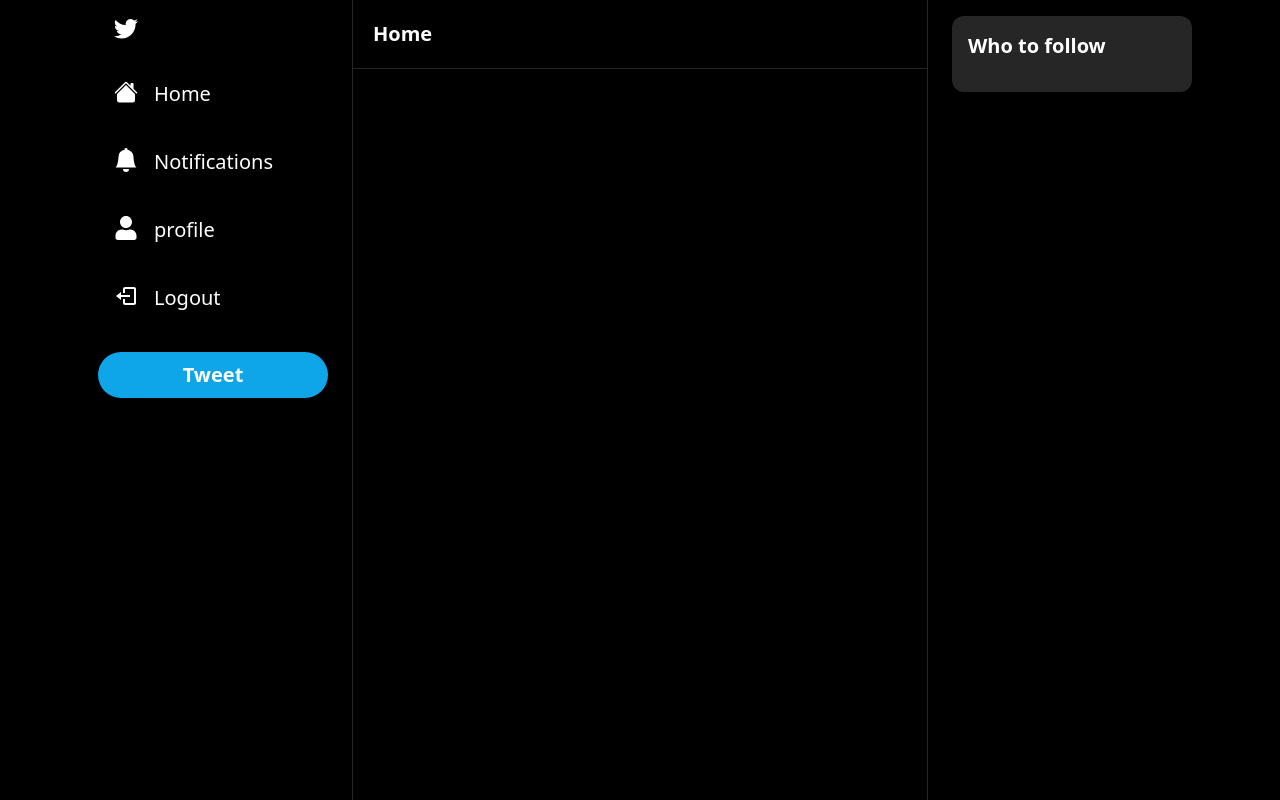
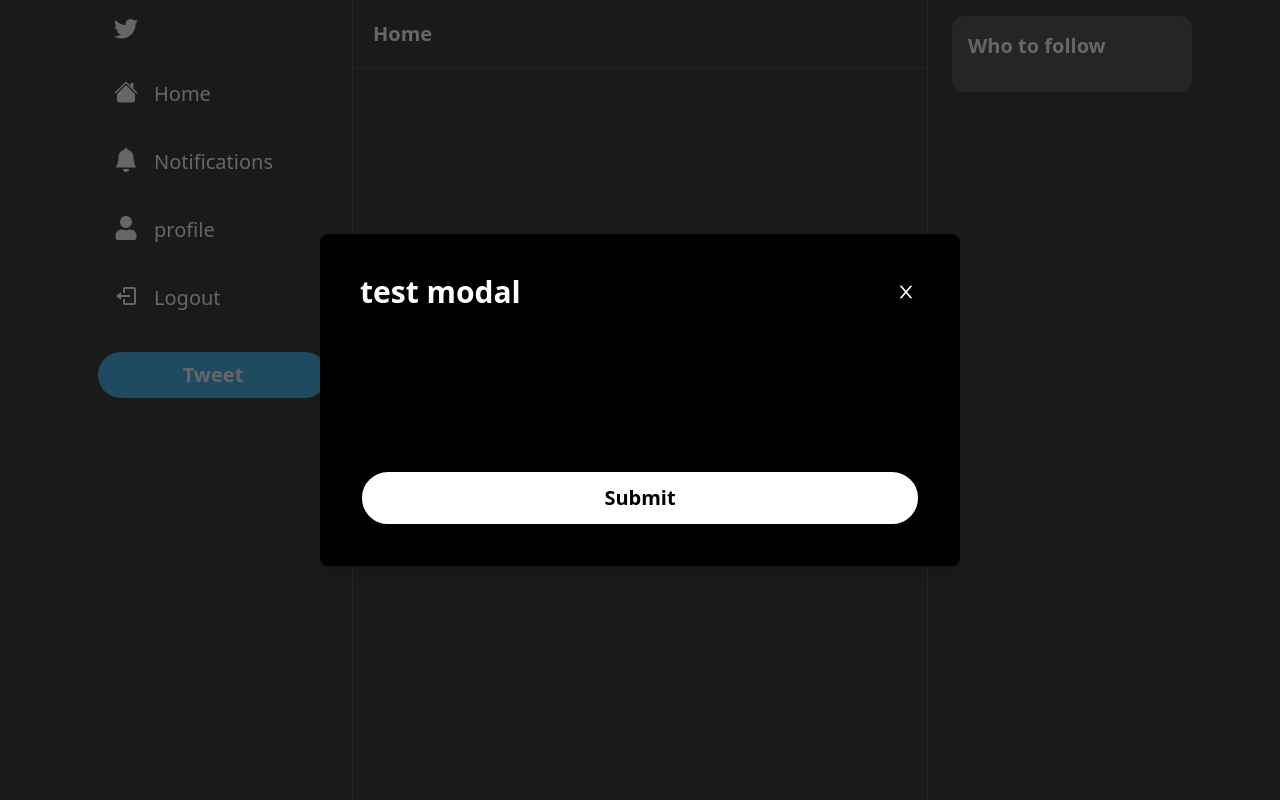
Before and after one commit to paro-418/twitter-clone-next, a Next.js app: page / in a window 1280 px wide. Built offline with nearby package versions, Linux system fonts and the light colour scheme.

Commit message:
finished modal component

```diff
--- /dev/null
+++ b/components/Button.tsx
@@ -0,0 +1,44 @@
+import React from 'react';
+
+interface ButtonProps {
+  label: string;
+  secondary?: boolean;
+  fullWidth?: boolean;
+  large?: boolean;
+  onClick: () => void;
+  disabled?: boolean;
+  outline?: boolean;
+}
+const Button: React.FC<ButtonProps> = ({
+  label,
+  secondary,
+  fullWidth,
+  onClick,
+  disabled,
+  outline,
+  large,
+}) => {
+  return (
+    <button
+      disabled={disabled}
+      onClick={onClick}
+      className={`
+  disabled:opacity-70 disabled:cursor-not-allowed rounded-full font-semibold hover:opacity-80 transition  border-2
+  ${fullWidth ? 'w-full' : 'w-fit'}
+  ${secondary ? 'bg-white' : 'bg-sky-500'}
+  ${secondary ? 'border-black' : 'border-sky-500'}
+  ${secondary ? 'text-black' : 'text-white'}
+  ${large ? 'text-xl' : 'text-md'}
+  ${large ? 'px-5' : 'px-4'}
+  ${large ? 'py-3' : 'py-2'}
+  ${outline ? 'bg-transparent' : ''}
+  ${outline ? 'border-white' : ''}
+  ${outline ? 'text-white' : ''}
+  `}
+    >
+      {label}
+    </button>
+  );
+};
+
+export default Button;
--- /dev/null
+++ b/components/Modal.tsx
@@ -0,0 +1,74 @@
+import React, { useCallback } from 'react';
+import Button from './Button';
+import { AiOutlineClose } from 'react-icons/ai';
+
+interface ModalProps {
+  isOpen?: boolean;
+  onClose: () => void;
+  onSubmit: () => void;
+  title?: string;
+  body?: React.ReactElement;
+  footer?: React.ReactElement;
+  actionLabel: string;
+  disabled?: boolean;
+}
+const Modal: React.FC<ModalProps> = ({
+  isOpen,
+  onClose,
+  title,
+  body,
+  footer,
+  actionLabel,
+  disabled,
+  onSubmit,
+}) => {
+  const handleClose = useCallback(() => {
+    if (disabled) return;
+    onClose();
+  }, [disabled, onClose]);
+
+  const handleSubmit = useCallback(() => {
+    if (disabled) return;
+    onSubmit();
+  }, [disabled, onSubmit]);
+
+  if (!isOpen) return null;
+
+  return (
+    <>
+      <div className='justify-center items-center flex overflow-x-hidden overflow-y-auto fixed inset-0 z-50 outline-none focus:outline-none bg-neutral-800 bg-opacity-70'>
+        <div className='relative w-full lg:w-3/6 my-6 mx-auto lg:max-w-3xl h-full lg:h-auto'>
+          {/* content */}
+          <div className='h-full lg:h-auto border-0 rounded-lg shadow-lg relative flex flex-col w-full bg-black outline-none focus:outline-none'>
+            {/*header */}
+            <div className='flex items-center justify-between p-10 rounded-t'>
+              <h3 className='text-3xl font-semibold text-white'>{title}</h3>
+              <button
+                onClick={handleClose}
+                className='p-1 ml-auto border-0 text-white hover:opacity-70 transition'
+              >
+                <AiOutlineClose size={20} />
+              </button>
+            </div>
+            {/* body */}
+            <div className='relative p-10 flex-auto'>{body} </div>
+            {/* footer */}
+            <div className='flex flex-col gap-2 p-10 '>
+              <Button
+                disabled={disabled}
+                label={actionLabel}
+                secondary
+                fullWidth
+                large
+                onClick={handleSubmit}
+              />
+              {footer}
+            </div>
+          </div>
+        </div>
+      </div>
+    </>
+  );
+};
+
+export default Modal;
--- a/pages/_app.tsx
+++ b/pages/_app.tsx
@@ -1,11 +1,15 @@
 import Layout from '../components/Layout';
+import Modal from '../components/Modal';
 import '../styles/globals.css';
 import type { AppProps } from 'next/app';
 
 export default function App({ Component, pageProps }: AppProps) {
   return (
-    <Layout>
-      <Component {...pageProps} />
-    </Layout>
+    <>
+      <Modal actionLabel='Submit' isOpen title='test modal' />
+      <Layout>
+        <Component {...pageProps} />
+      </Layout>
+    </>
   );
 }
```
